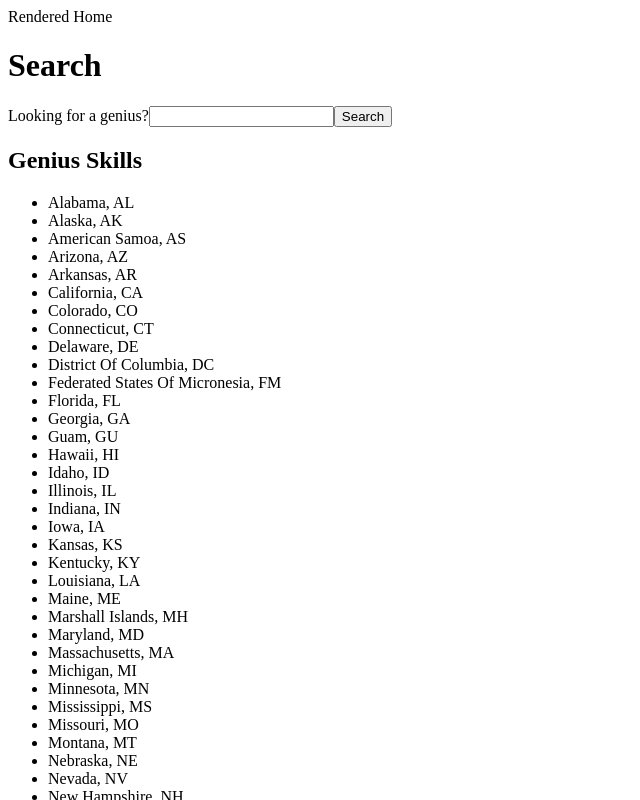
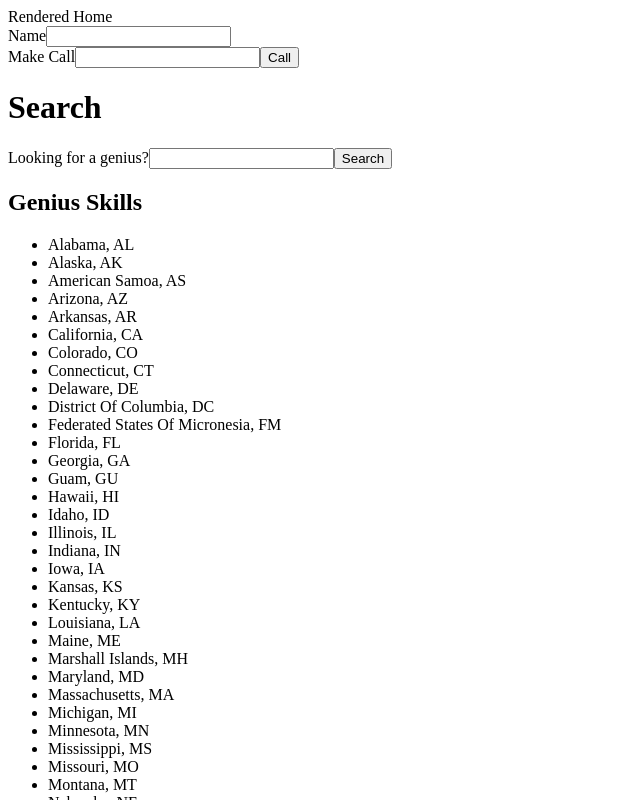
Before and after one commit to Tyl3r-Engel/Kane-Academy, a React app: page / in a window 1280 px wide. Shown: the top 800 px of the page, without its empty margins (0-640 px from the left). Built offline with nearby package versions, Linux system fonts and the light colour scheme; no server answers; the HTML template or start-up script is replaced by a standard one.

Commit message:
it works

```diff
--- a/package.json
+++ b/package.json
@@ -36,8 +36,8 @@
     "babel-loader": "^8.2.3",
     "connect-pg-simple": "^7.0.0",
     "cookie-parser": "^1.4.6",
+    "cors": "^2.8.5",
     "dotenv": "^16.0.0",
-    "ejs": "^3.1.6",
     "express": "^4.17.3",
     "express-session": "^1.17.2",
     "fuse.js": "^6.5.3",
@@ -45,7 +45,6 @@
     "nodemon": "^2.0.15",
     "passport": "^0.5.2",
     "passport-google-oidc": "^0.1.0",
-    "peerjs": "^1.3.2",
     "pg": "^8.7.3",
     "react": "^17.0.2",
     "react-dom": "^17.0.2",
@@ -53,7 +52,9 @@
     "react-ratings-declarative": "^3.4.1",
     "react-router-dom": "^6.2.2",
     "react-share": "^4.4.0",
+    "simple-peer": "^9.11.1",
     "socket.io": "^4.4.1",
+    "socket.io-client": "^4.4.1",
     "source-map-loader": "^1.0.0",
     "uuid": "^8.3.2",
     "webpack": "^5.68.0"
--- a/public/src/components/home/HomeRoot.jsx
+++ b/public/src/components/home/HomeRoot.jsx
@@ -1,11 +1,13 @@
 import React from 'react';
 import axios from 'axios';
 import Search from '../search/Search';
+import VideoCall from '../videoCall/VideoCall';
 
 export default function HomeRoot() {
   return (
     <div>
       <div>Rendered Home</div>
+      <VideoCall />
       <Search />
     </div>
   );
--- /dev/null
+++ b/public/src/components/videoCall/CreateVideoCall.jsx
@@ -0,0 +1,30 @@
+import React, { useContext, useState } from 'react'
+import { VideoCallContext } from '../../context'
+
+export default function CreateVideoCall () {
+  const { me, callAccepted, name, setName, callEnded, leaveCall, callUser} = useContext(VideoCallContext)
+  const [idToCall, setIdToCall] = useState('')
+  return (
+    <div>
+      <form>
+        <label>Name
+          <input type='text' value={name} onChange={e => setName(e.target.value)}/>
+          <span>{me}</span>
+        </label>
+        <br />
+        <label>Make Call
+          <input type='text' value={idToCall} onChange={e => setIdToCall(e.target.value)}/>
+          {callAccepted && !callEnded ? (
+            <button onClick={(e) => {e.preventDefault(); leaveCall()}}>
+              leave
+            </button>
+          ) : (
+            <button onClick={(e) => {e.preventDefault(); callUser(idToCall)}}>
+              Call
+            </button>
+          )}
+        </label>
+      </form>
+    </div>
+  )
+}
--- a/public/src/components/videoCall/VideoCall.jsx
+++ b/public/src/components/videoCall/VideoCall.jsx
@@ -1,8 +1,15 @@
 import React from 'react'
-import { Modal } from ''
+import { VideoCallProvider } from '../../context'
+import CreateVideoCall from './CreateVideoCall'
+import VideoNotification from './VideoNotification'
+import VideoPlayer from './VideoPlayer'
 
 export default function VideoCall() {
   return (
-    <div>video</div>
+    <VideoCallProvider>
+      <VideoPlayer />
+      <CreateVideoCall />
+      <VideoNotification />
+    </VideoCallProvider>
   )
 }
--- /dev/null
+++ b/public/src/components/videoCall/VideoNotification.jsx
@@ -0,0 +1,18 @@
+import React, { useContext } from 'react'
+import { VideoCallContext } from '../../context'
+
+export default function VideoNotification() {
+  const { answerCall, call, callAccepted } = useContext(VideoCallContext)
+  return (
+    <>
+      {(call.isReceivedCall && !callAccepted) && (
+        <div>
+          <h1>{call.name} is calling</h1>
+          <button onClick={answerCall}>
+            accept
+          </button>
+        </div>
+      )}
+    </>
+  )
+}
--- /dev/null
+++ b/public/src/components/videoCall/VideoPlayer.jsx
@@ -0,0 +1,20 @@
+import React, { useContext } from 'react'
+import { VideoCallContext } from '../../context'
+
+export default function VideoPlayer () {
+  const { call, callAccepted, callEnded, stream, myVideo, userVideo } = useContext(VideoCallContext)
+  return (
+    <div>
+      { stream && (
+        <div>ME
+          <video style={{width: '500px'}} playsInline={true} muted={true} ref={myVideo} autoPlay={true} />
+        </div>
+      )}
+      { (callAccepted && !callEnded && userVideo.current) && (
+        <div>{call.name}
+          <video style={{width: '500px'}} playsInline ref={userVideo} autoPlay/>
+        </div>
+      )}
+    </div>
+  )
+}
--- a/public/src/context.js
+++ b/public/src/context.js
@@ -1,7 +1,91 @@
-const React = require('react');
+import React, { createContext, useState, useRef, useEffect } from 'react';
+import { io } from 'socket.io-client'
+import Peer from 'simple-peer'
 
 const AppContext = React.createContext({});
 
-module.exports = {
+const VideoCallContext = createContext({})
+let socket = io('http://localhost:3001')
+
+const VideoCallProvider = ({ children }) => {
+  const [stream, setStream] = useState(null)
+  const [me, setMe] = useState('')
+  const [call, setCall] = useState({})
+  const [callAccepted, setCallAccepted] = useState(false)
+  const [callEnded, setCallEnded] = useState(false)
+  const [name, setName] = useState('')
+
+  const myVideo = useRef()
+  const userVideo = useRef(document.createElement('video'))
+  const connectionRef = useRef()
+
+  useEffect(() => {
+    navigator.mediaDevices.getUserMedia({ video: true, audio: true })
+      .then(currentStream => {
+        setStream(currentStream)
+        myVideo.current.srcObject = currentStream
+      })
+    socket.on('me', id => setMe(id))
+    socket.on('callUser', ({ from, name: callerName, signal }) => {
+      setCall({ isReceivedCall: true, from, name: callerName, signal })
+    })
+  }, [])
+
+  const answerCall = () => {
+    setCallAccepted(true)
+    const peer = new Peer({ initiator: false, trickle: false, stream })
+    peer.on('signal', data => {
+      socket.emit('answerCall', { signal: data, to: call.from })
+    })
+    peer.on('stream', currentStream => {
+      userVideo.current.srcObject = currentStream
+    })
+    peer.signal(call.signal)
+    connectionRef.current = peer
+  }
+
+  const callUser = (id) => {
+    const peer = new Peer({ initiator: true, trickle: false, stream })
+    peer.on('signal', data => {
+      socket.emit('callUser', { userToCall: id, signalData: data, from: me, name })
+    })
+    peer.on('stream', currentStream => {
+      userVideo.current.srcObject = currentStream
+    })
+    socket.on('callAccepted', signal => {
+      setCallAccepted(true)
+      peer.signal(signal)
+    })
+    connectionRef.current = peer
+  }
+
+  const leaveCall = () => {
+    setCallEnded(true)
+    connectionRef.current.destroy()
+    window.location.reload()
+  }
+  return (
+    <VideoCallContext.Provider value={{
+      call,
+      callAccepted,
+      myVideo,
+      userVideo,
+      stream,
+      name,
+      setName,
+      callEnded,
+      me,
+      callUser,
+      leaveCall,
+      answerCall
+    }}>
+      {children}
+    </VideoCallContext.Provider>
+  )
+}
+
+export {
   AppContext,
+  VideoCallContext,
+  VideoCallProvider
 };
```
Also changed, not shown: 2 other files (tests, documents, lock files or other folders).
